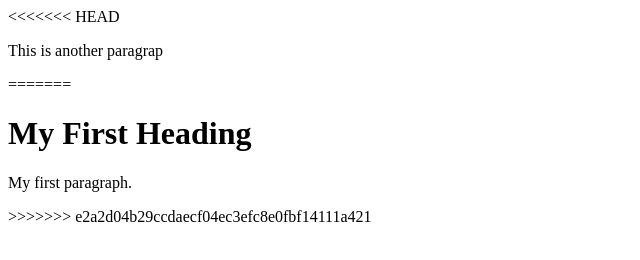
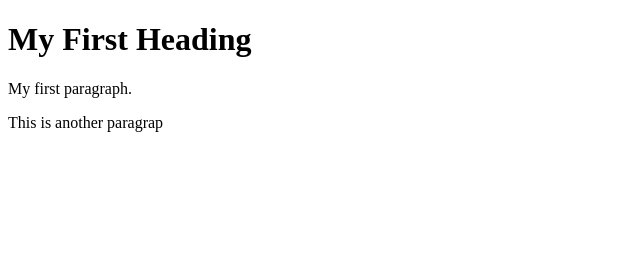
Before and after one commit to Thuraabtech/learning-git, a plain HTML site: page index.html in a window 1280 px wide. Shown: the whole page, without its empty margins (0-640 px from the left). Drawn offline with Linux system fonts and the light colour scheme.

Commit message:
Update index.html

```diff
--- a/index.html
+++ b/index.html
@@ -1,14 +1,10 @@
 <!DOCTYPE html>
 <html>
 <body>
-<<<<<<< HEAD
-
-<p>This is another paragrap</p>
-=======
 
 <h1>My First Heading</h1>
 <p>My first paragraph.</p>
+<p>This is another paragrap</p>
 
->>>>>>> e2a2d04b29ccdaecf04ec3efc8e0fbf14111a421
 </body>
 </html>
```
